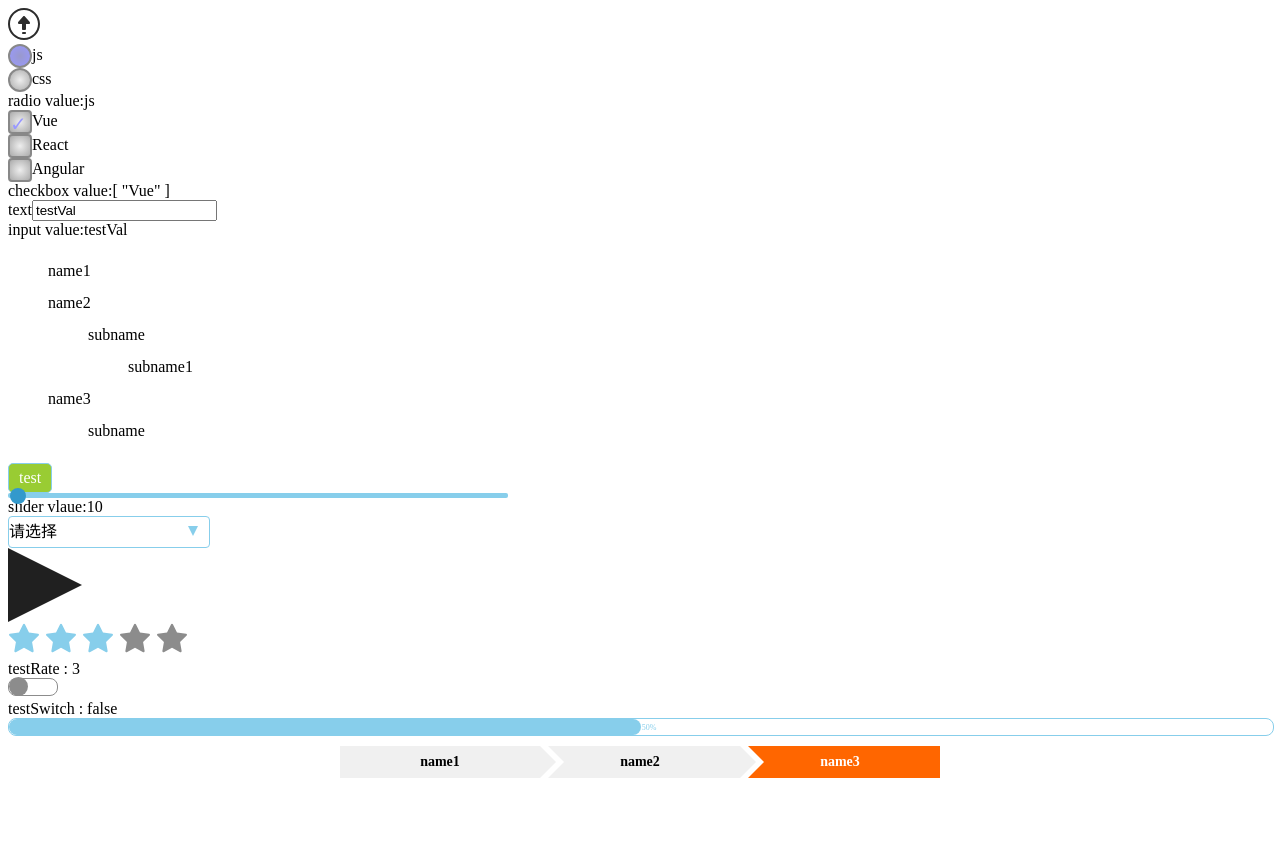
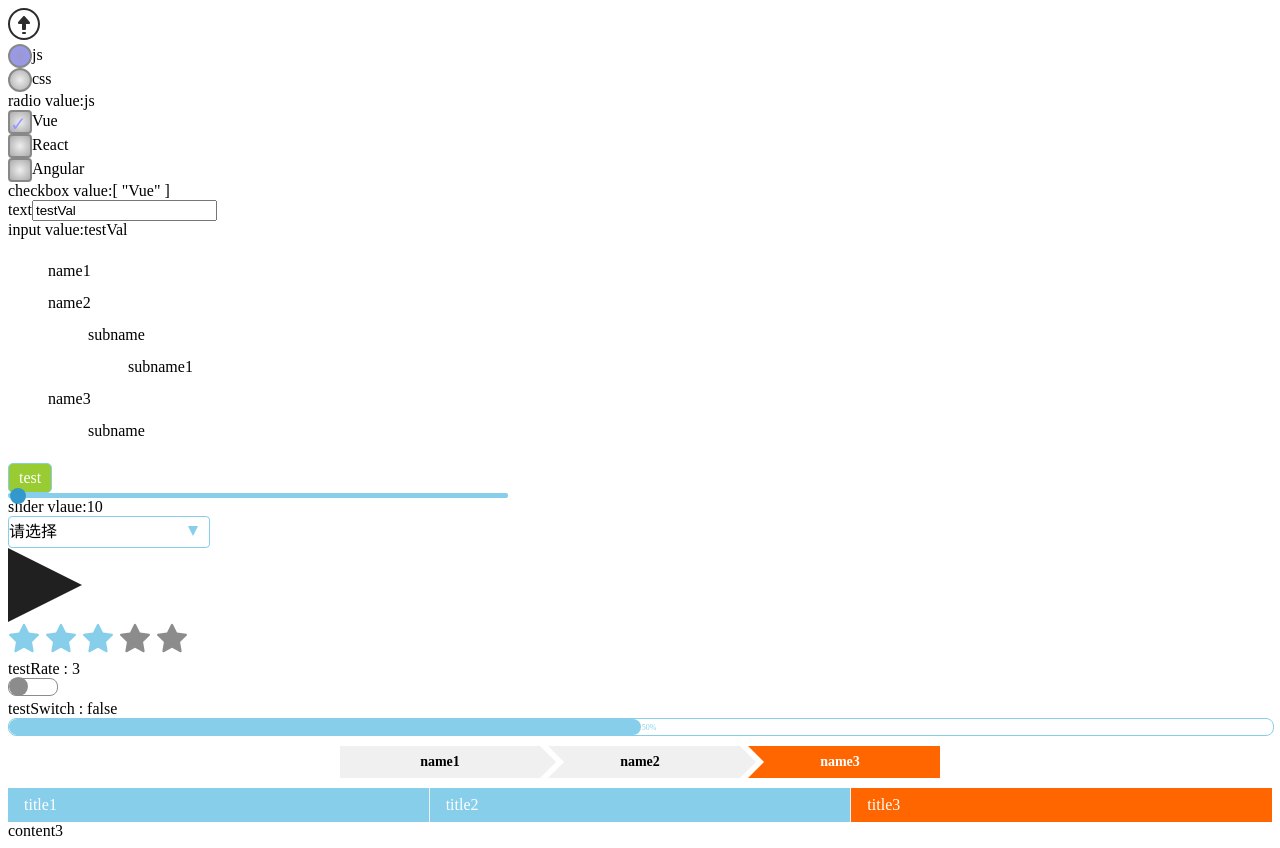
Before and after one commit to cheng87126/v-com, a Vue app: page / in a window 1280 px wide. Before the commit the page ends 800 px from the top, so only its background shows below. Built offline with nearby package versions, Linux system fonts and the light colour scheme.

Commit message:
add tab*.vue

```diff
--- a/src/app.vue
+++ b/src/app.vue
@@ -36,6 +36,16 @@
         <div>testSwitch : {{testSwitch}}</div>
         <v-progress v-bind:value="testProgress"></v-progress>
         <v-breadcrumb v-bind:name="testBreadcrumb" v-bind:current="2"></v-breadcrumb>
+        <v-tabTitleBox>
+            <v-tabTitle ref="title1" v-model="currentTitle">title1</v-tabTitle>
+            <v-tabTitle ref="title2" v-model="currentTitle">title2</v-tabTitle>
+            <v-tabTitle ref="title3" v-model="currentTitle">title3</v-tabTitle>
+        </v-tabTitleBox>
+        <v-tabContentBox>
+            <v-tabContent v-model="currentTitle">content1</v-tabContent>
+            <v-tabContent v-model="currentTitle">content2</v-tabContent>
+            <v-tabContent v-model="currentTitle">content3</v-tabContent>
+        </v-tabContentBox>
     </div>
 </template>
 <script>
@@ -53,6 +63,10 @@ import Rate from './rate.vue'
 import SwitchOnoff from './switch.vue'
 import Progress from './progress.vue'
 import Breadcrumb from './breadcrumb.vue'
+import TabTitle from './tabTitle.vue'
+import TabContent from './tabContent.vue'
+import TabTitleBox from './tabTitleBox.vue'
+import TabContentBox from './tabContentBox.vue'
 export default {
     name:'app',
     data(){
@@ -96,7 +110,8 @@ export default {
             testRate:3,
             testSwitch:false,
             testProgress:50,
-            testBreadcrumb:['name1','name2','name3']
+            testBreadcrumb:['name1','name2','name3'],
+            currentTitle:2
         }
     },
     components:{
@@ -113,7 +128,11 @@ export default {
         'v-rate':Rate,
         'v-switch':SwitchOnoff,
         'v-progress':Progress,
-        'v-breadcrumb':Breadcrumb
+        'v-breadcrumb':Breadcrumb,
+        'v-tabTitle':TabTitle,
+        'v-tabContent':TabContent,
+        'v-tabTitleBox':TabTitleBox,
+        'v-tabContentBox':TabContentBox
     },
     methods:{
         validInput(val){
--- /dev/null
+++ b/src/tabContent.vue
@@ -0,0 +1,42 @@
+<style>
+.tab-content{
+    display: block;
+}
+</style>
+<template>
+    <div class="tab-content"
+        v-show="currentTitle"
+        @click="change()">
+        <slot></slot>
+    </div>
+</template>
+<script>
+export default {
+    name:'tabContent',
+    data(){
+        return {
+            currentTitle:false
+        }
+    },
+    props:{
+        value:Number
+    },
+    methods:{
+        change(){
+            console.log(this.$parent)
+        },
+        setCurrent(){
+            let parent = this.$parent
+            this.currentTitle = parent.$children[this.value] && parent.$children[this.value].$el === this.$el
+        }
+    },
+    mounted(){
+        this.setCurrent()
+    },
+    watch:{
+        value(){
+            this.setCurrent()
+        }
+    }
+}
+</script>
--- /dev/null
+++ b/src/tabContentBox.vue
@@ -0,0 +1,15 @@
+<style>
+.tab-content-box{
+    display: block;
+}
+</style>
+<template>
+    <div class="tab-content-box">
+        <slot></slot>
+    </div>
+</template>
+<script>
+export default {
+    name:'tabContentBox'
+}
+</script>
--- /dev/null
+++ b/src/tabTitle.vue
@@ -0,0 +1,60 @@
+<style>
+.tab-title{
+    flex: 1;
+    color: #fff;
+    padding: 0.5em 1em;
+    background-color: skyblue;
+    border-right: 1px solid #f0f0f0;
+    cursor: pointer;
+}
+.tab-title:last-child{
+    border: none;
+}
+.tab-active{
+    background-color: #f60;
+}
+</style>
+<template>
+    <div class="tab-title"
+        v-bind:class="{'tab-active':currentTitle}"
+        @click="change()">
+        <slot></slot>
+    </div>
+</template>
+<script>
+export default {
+    name:'tabTitle',
+    data(){
+        return {
+            currentTitle:false
+        }
+    },
+    props:{
+        value:Number
+    },
+    methods:{
+        change(){
+            //console.log(this.$parent.$refs)
+            let parent = this.$parent
+            for(let i=0,l=parent.$children.length;i<l;i++){
+                if(parent.$children[i].$el === this.$el){
+                    this.$emit('input',i)
+                    break
+                }
+            }
+        },
+        setCurrent(){
+            let parent = this.$parent
+            this.currentTitle = parent.$children[this.value] && parent.$children[this.value].$el === this.$el
+        }
+    },
+    mounted(){
+        this.setCurrent()
+    },
+    watch:{
+        value(){
+            this.setCurrent()
+        }
+    }
+}
+</script>
--- /dev/null
+++ b/src/tabTitleBox.vue
@@ -0,0 +1,17 @@
+<style>
+.tab-title-box{
+    display:flex;
+    align-items: center;
+    justify-content:center;
+}
+</style>
+<template>
+    <div class="tab-title-box">
+        <slot></slot>
+    </div>
+</template>
+<script>
+export default {
+    name:'tabTitleBox'
+}
+</script>
```
